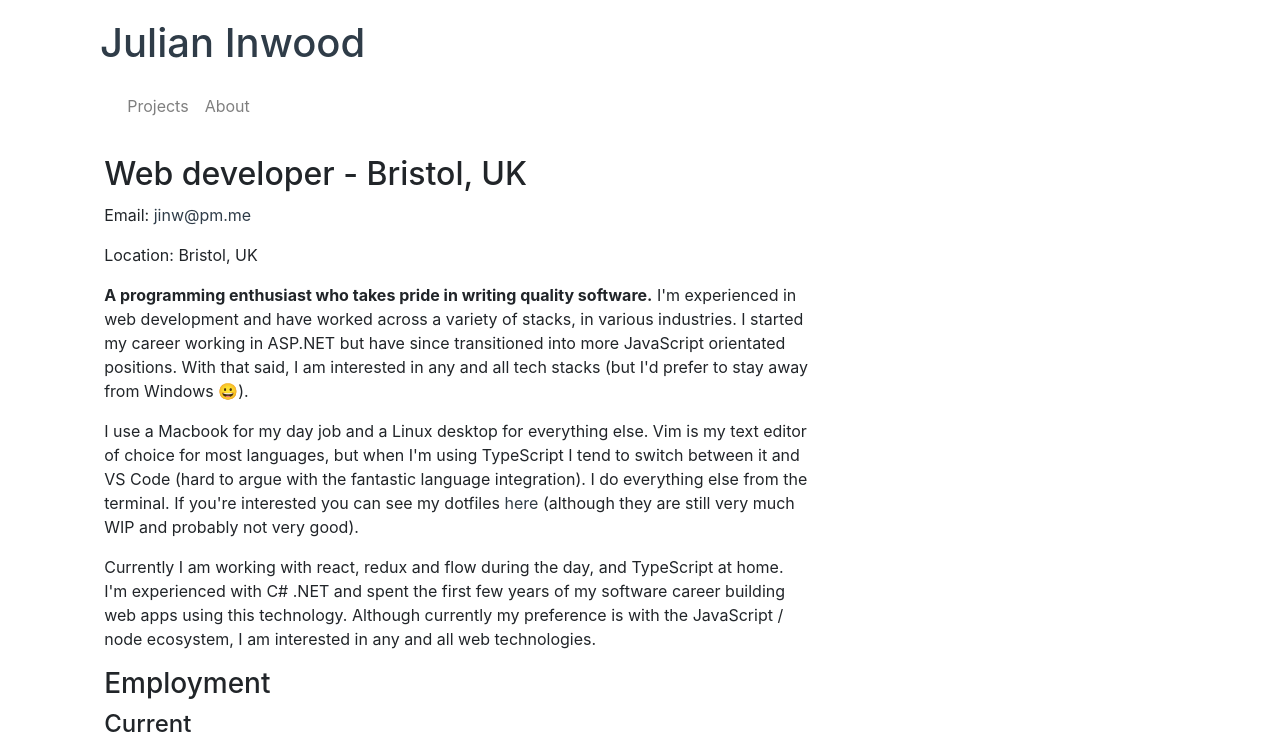
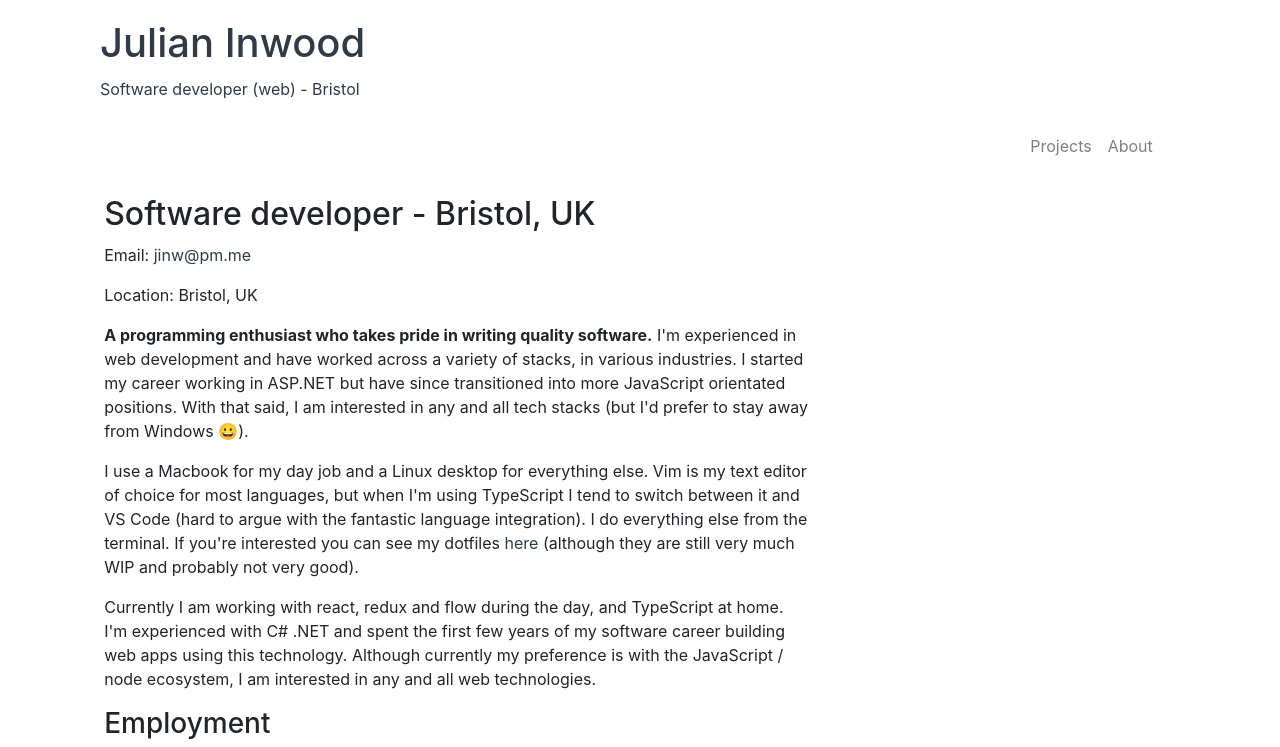
Before and after one commit to jinwood/jinwood.github.io, a Gatsby site: page /about in a window 1280 px wide. Shown: the top 747 px of the page. Built offline with nearby package versions, Linux system fonts and the light colour scheme; Gatsby itself is replaced by a stand-in of ours.

Commit message:
Content tweaks

```diff
--- a/src/components/header/header.module.css
+++ b/src/components/header/header.module.css
@@ -7,3 +7,8 @@
 .site-title-container {
   pointer-events: none;
 }
+
+.site-subtitle {
+  margin-left: 15px;
+  color: #7f7b82;
+}
--- a/src/components/header/index.tsx
+++ b/src/components/header/index.tsx
@@ -21,15 +21,20 @@ const Header = (props: Props) => {
         <Col>
           <Link to="/">
             <h1 className={headerStyles.siteTitle}>Julian Inwood</h1>
+            <p
+              className={headerStyles.siteSubtitle}
+            >
+              Software developer (web) - Bristol
+            </p>
           </Link>
         </Col>
       </Row>
       <Row>
         <Col>
-          <Navbar>
+          <Navbar className="">
             <Navbar.Toggle aria-controls="basic-navbar-nav" />
             <Navbar.Collapse id="basic-navbar-nav">
-              <Nav className="mr-auto">
+              <Nav className="ml-auto">
                 <Link className="nav-link" to="/projects">Projects</Link>
                 <Link className="nav-link" to="/about">About</Link>
               </Nav>
--- a/src/pages/about.tsx
+++ b/src/pages/about.tsx
@@ -12,7 +12,7 @@ const About = () => {
     <Layout>
       <Row>
         <Col md={8}>
-          <h2>Web developer - Bristol, UK</h2>
+          <h2>Software developer - Bristol, UK</h2>
           <p>
             Email: <a href="mailto:jinw@pm.me">jinw@pm.me</a>
           </p>
@@ -21,7 +21,8 @@ const About = () => {
             <strong>
               A programming enthusiast who takes pride in writing quality
               software.
-            </strong>{" "}
+            </strong>
+            {" "}
             I'm experienced in web development and have worked across a variety
             of stacks, in various industries. I started my career working in
             ASP.NET but have since transitioned into more JavaScript orientated
@@ -33,10 +34,12 @@ const About = () => {
             else. Vim is my text editor of choice for most languages, but when
             I'm using TypeScript I tend to switch between it and VS Code (hard
             to argue with the fantastic language integration). I do everything
-            else from the terminal. If you're interested you can see my dotfiles{" "}
+            else from the terminal. If you're interested you can see my
+            dotfiles{" "}
             <a href="https://github.com/jinwood/dotfiles" target="blank">
               here
-            </a>{" "}
+            </a>
+            {" "}
             (although they are still very much WIP and probably not very good).
           </p>
         </Col>
@@ -127,7 +130,7 @@ const About = () => {
       </Row>
       <Row>
         <Col md={8}>
-          <strong>Software Engineer at REPL Group </strong>
+          <strong>Software Engineer at REPL Group</strong>
           <div>05-2017 - 08-2018</div>
           {/* todo - more */}
           <ul>
@@ -187,7 +190,7 @@ const About = () => {
       </Row>
       <Row>
         <Col md={8}>
-          <strong> Software Developer at BSS Digital </strong>
+          <strong>Software Developer at BSS Digital</strong>
           <div>07-2014 06-2015</div>
           <p>
             Digital agency serving the web needs of various charities across the
@@ -211,7 +214,7 @@ const About = () => {
       </Row>
       <Row>
         <Col md={8}>
-          <strong>Junior Developer at Interface 247 </strong>
+          <strong>Junior Developer at Interface 247</strong>
           <div>04-2012 07-2014</div>
           <p>
             Started my career in software engineering at a vehicle management
--- a/src/styles/_global.css
+++ b/src/styles/_global.css
@@ -13,8 +13,7 @@ h4,
 p {
   font-family: Helvetica, "Trebuchet MS", Verdana, sans-serif;
 }
-h1,
-h2,
+h1 h2,
 h3,
 h4 {
   color: #1c6e8c;
@@ -31,5 +30,5 @@ h1 {
   color: black;
 }
 .jumbotron {
-  background-color: #bfacb5;
+  background-color: #e9ecef54;
 }
```
